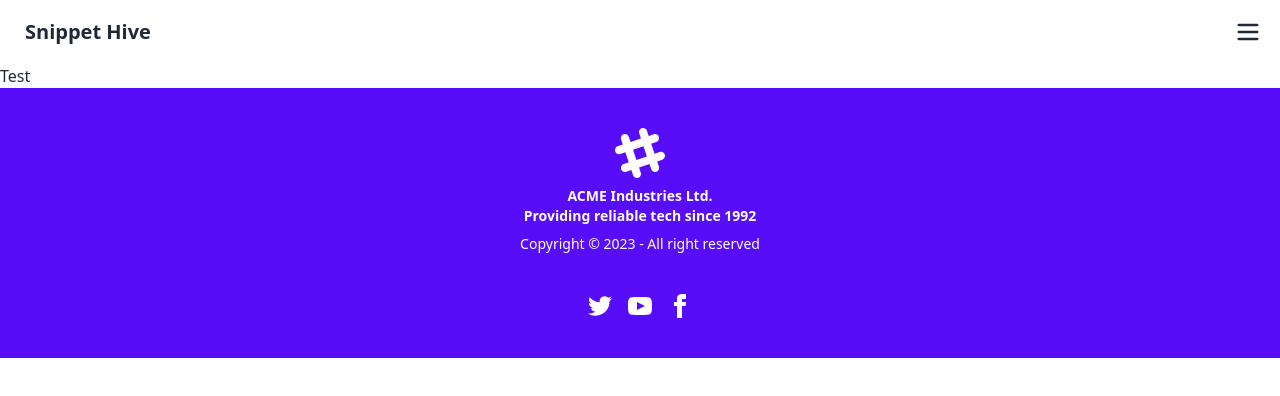
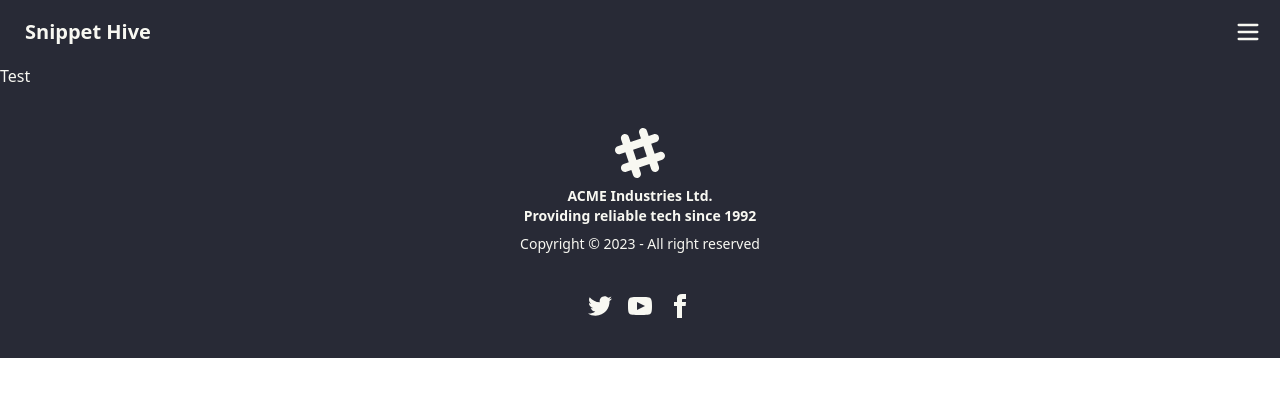
Before and after one commit to arthurlch/snippet-hive-client, a Next.js app: page / in a window 1280 px wide. Shown: the top 396 px of the page. Built offline with nearby package versions, Linux system fonts and the light colour scheme.

Commit message:
chores: install daisyui theme

```diff
--- a/pages/_app.tsx
+++ b/pages/_app.tsx
@@ -2,5 +2,9 @@ import '@/styles/globals.css';
 import type { AppProps } from 'next/app';
 
 export default function App({ Component, pageProps }: AppProps) {
-  return <Component {...pageProps} />;
+  return (
+    <div data-theme="dracula">
+      <Component {...pageProps} />
+    </div>
+  )
 }
--- a/pages/_layout.tsx
+++ b/pages/_layout.tsx
@@ -36,7 +36,7 @@ export default function Layout({ children }: { children: React.ReactNode }) {
       </div>
       {children}
 
-      <footer className='footer footer-center p-10 bg-primary text-primary-content'>
+      <footer className='footer footer-center p-10 '>
         <div>
           <svg
             width='50'
```
